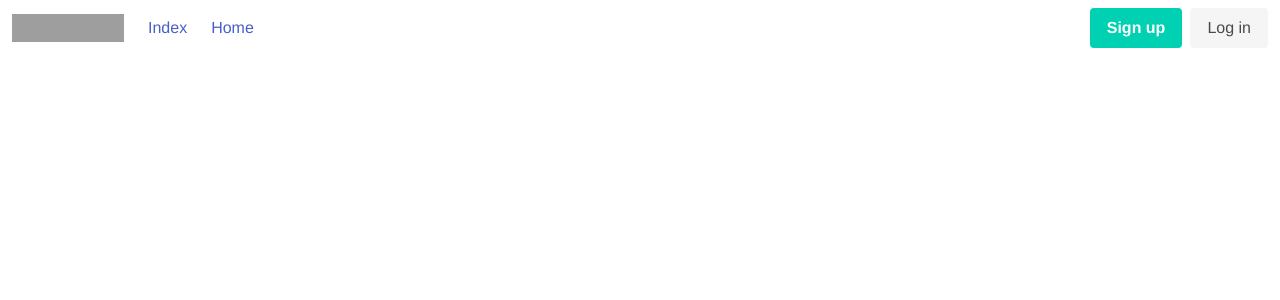
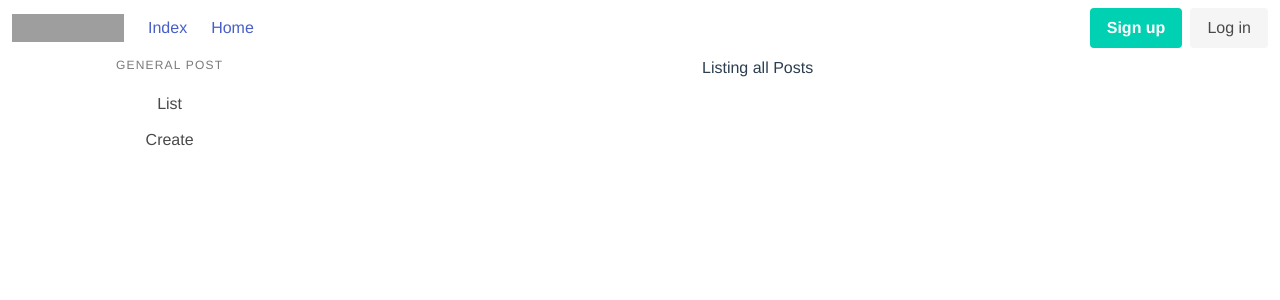
Before and after one commit to benbaka/VueTodoListAndMore, a Vue app in the folder todo/: page /#/home/list in a window 1280 px wide. Shown: the top 300 px of the page. Built offline with nearby package versions, Linux system fonts and the light colour scheme; grey boxes are pictures that could not be loaded.

Commit message:
Ben: More navigation. nested router views

```diff
--- a/todo/src/App.vue
+++ b/todo/src/App.vue
@@ -41,7 +41,14 @@
   </div>
 </nav>
 
-    <router-view/>
+<div class="container">
+  <div class="columns">
+
+    <div class="column">
+      <router-view/>
+    </div>
+  </div>
+</div>
 
 
 
@@ -49,9 +56,12 @@
 </template>
 
 <script>
-
 export default {
   name: 'App',
+
+  components: {
+  }
+
 
 }
 </script>
--- a/todo/src/components/home.vue
+++ b/todo/src/components/home.vue
@@ -1,17 +1,19 @@
 <template>
 <div class="container">
   <div class="columns">
+    <div class="column is-one-fifth">
+      <home-sidebar> </home-sidebar>
+    </div>
     <div class="column">
-      <div class="home">
-        <h1>Home</h1>
-        {{msg}}
+    <router-view/>
       </div>
     </div>
   </div>
-</div>
 </template>
 
 <script>
+
+import homeSidebar from './home_sidebar.vue'
 
 export default{
   name: 'home',
@@ -19,6 +21,9 @@ export default{
     return {
       msg: 'Welcome to Your Vue.js App'
     }
+  },
+  components:{
+    homeSidebar
   }
 }
 </script>
--- /dev/null
+++ b/todo/src/components/home_list.vue
@@ -0,0 +1,17 @@
+<template>
+<h1>Listing all Posts</h1>
+
+
+</template>
+
+
+<script>
+export default {
+  name: 'homeList',
+  data(){
+    return {
+    }
+  }
+}
+
+</script>
--- /dev/null
+++ b/todo/src/components/home_sidebar.vue
@@ -0,0 +1,26 @@
+<template>
+  <aside class="menu">
+    <p class="menu-label">
+      General Post
+    </p>
+    <ul class="menu-list">
+      <router-link class="nav-link" to="/home/list">List</router-link>
+      <li><a>Create</a></li>
+    </ul>
+  </aside>
+</template>
+
+<script>
+
+export default{
+  name: 'homeSidebar',
+  data() {
+    return {
+    }
+  }
+}
+</script>
+
+<style scoped>
+
+</style>
--- a/todo/src/main.js
+++ b/todo/src/main.js
@@ -2,8 +2,10 @@ import Vue from 'vue'
 import Router from 'vue-router'
 import home from '@/components/home.vue'
 import index from '@/components/index.vue'
+import homeList from '@/components/home_list.vue'
 import App from './App.vue'
 import "bulma/css/bulma.css";
+
 Vue.config.productionTip = false
 
 Vue.use(Router)
@@ -18,8 +20,17 @@ var router =  new Router({
     {
       path: '/home',
       name: 'home',
-      component: home
-    }
+      component: home,
+      children: [
+        {
+          path: '/home/list',
+          name: 'home_list',
+          component: homeList,
+        }
+      ]
+    },
+
+
 
   ]
 })
```
